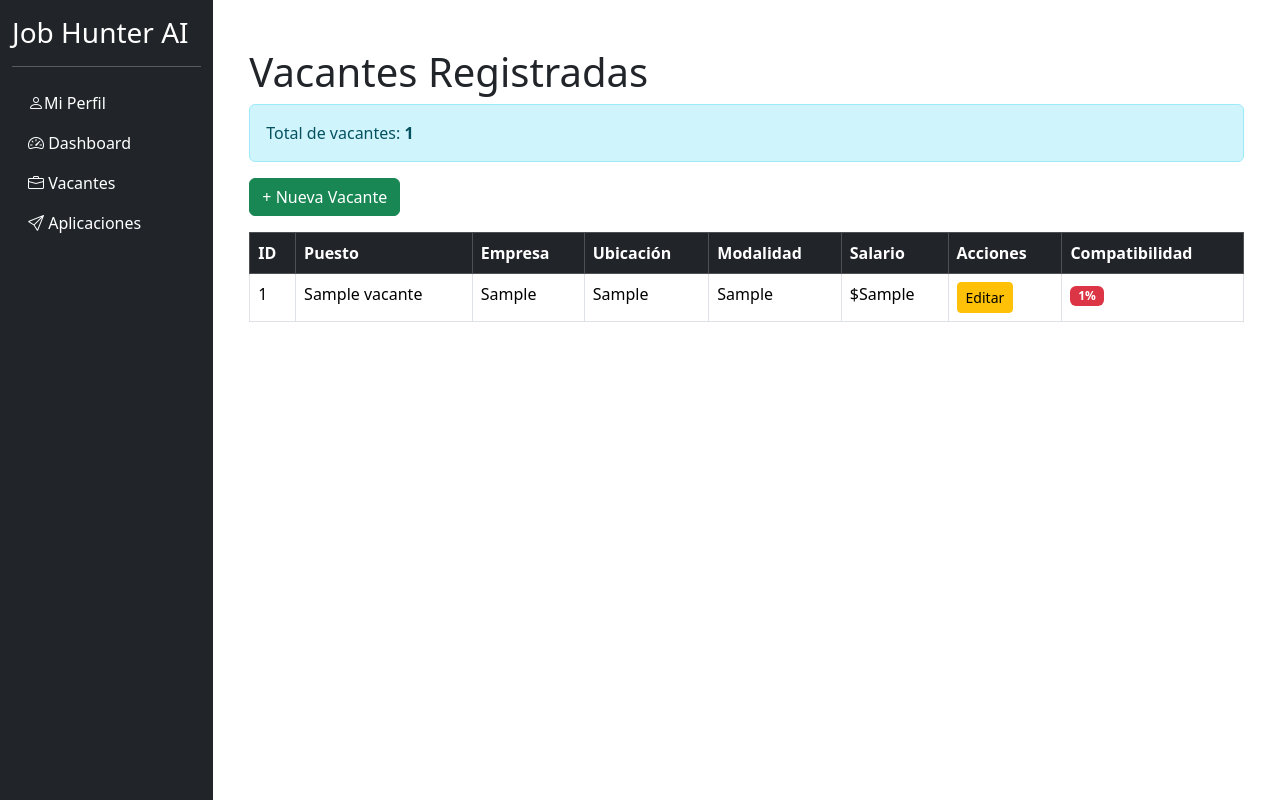
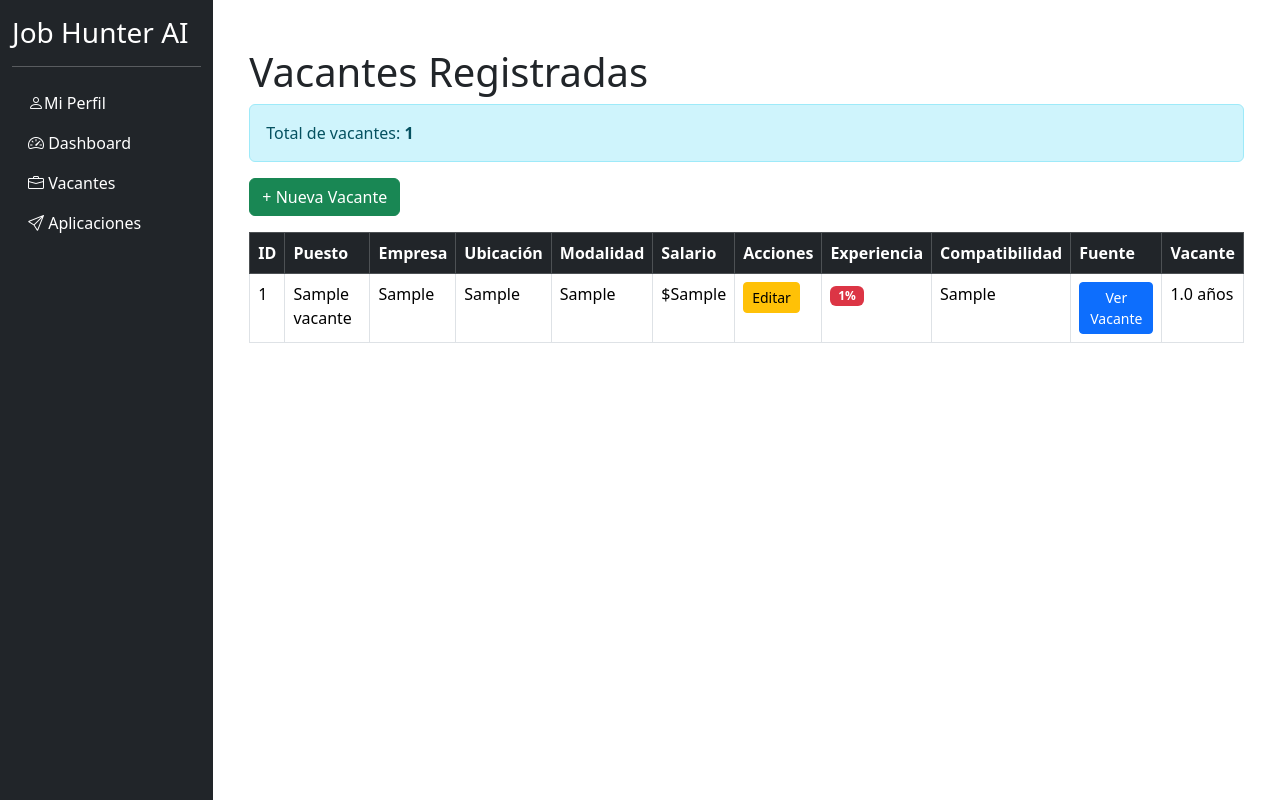
Before and after one commit to AdaraAtenea/job-hunter-ai, a PHP site: page /views/vacantes.php in a window 1280 px wide. Run offline with PHP 8.4, Linux system fonts and the light colour scheme; tables that the repository leaves empty hold one stand-in row (values such as "Sample post").

Commit message:
Agregado de experiencia y url

```diff
--- a/backend/controllers/VacantesController.php
+++ b/backend/controllers/VacantesController.php
@@ -42,14 +42,17 @@ class VacantesController
             $perfil['tecnologias'],
             $_POST['descripcion']
         );
-        return $vacante->guardar(
+       return $vacante->guardar(
             $_POST['titulo'],
             $_POST['empresa'],
             $_POST['ubicacion'],
             $_POST['modalidad'],
             $_POST['salario'],
             $_POST['descripcion'],
-            $compatibilidad);
+            $compatibilidad,
+            $_POST['experiencia_requerida'],
+            $_POST['fuente'],
+            $_POST['url_vacante']);
     }
 }
 
--- a/backend/models/Vacante.php
+++ b/backend/models/Vacante.php
@@ -77,7 +77,10 @@ class Vacante
     $modalidad,
     $salario,
     $descripcion,
-    $compatibilidad
+    $compatibilidad,
+    $experiencia_requerida,
+    $fuente,
+    $url_vacante
 )
 {
     $sql = "INSERT INTO vacantes
@@ -88,7 +91,10 @@ class Vacante
         modalidad,
         salario,
         descripcion,
-        compatibilidad
+        compatibilidad,
+        experiencia_requerida,
+        fuentes,
+        url_vacante
     )
     VALUES
     (
@@ -98,7 +104,10 @@ class Vacante
     :modalidad,
     :salario,
     :descripcion,
-        :compatibilidad
+    :compatibilidad,
+    :experiencia_requerida,
+    :fuentes,
+    :url_vacante
     )";
 
     $stmt = $this->conexion->prepare($sql);
@@ -110,7 +119,10 @@ class Vacante
     ':modalidad' => $modalidad,
     ':salario' => $salario,
     ':descripcion' => $descripcion,
-        ':compatibilidad' => $compatibilidad
+    ':compatibilidad' => $compatibilidad,
+    ':experiencia_requerida' => $experiencia_requerida,
+    ':fuentes' => $fuente,
+    ':url_vacante' => $url_vacante
     ]);
 }
 }
--- a/backend/views/vacantes.php
+++ b/backend/views/vacantes.php
@@ -38,7 +38,10 @@ require_once __DIR__ . '/../layouts/sidebar.php';
                     <th>Modalidad</th>
                     <th>Salario</th>
                     <th>Acciones</th>
+                    <th>Experiencia</th>
                     <th>Compatibilidad</th>
+                    <th>Fuente</th>
+                    <th>Vacante</th>
                 </tr>
             </thead>
 
@@ -69,6 +72,17 @@ require_once __DIR__ . '/../layouts/sidebar.php';
                             ⭐
                         <?php endif; ?></span>
                     </td>
+                    <td><?= $vacante['fuentes'] ?></td>
+                    <td>
+                        <?php if(!empty($vacante['url_vacante'])): ?>
+                            <a href="<?= $vacante['url_vacante'] ?>" target="_blank" class="btn btn-sm btn-primary">Ver Vacante</a>
+                        <?php else: ?>
+                            -
+                        <?php endif; ?>
+                    </td>
+                    <td>
+    <?= $vacante['experiencia_requerida'] ?> años
+</td>
                 </tr>
                 <?php endforeach; ?>
             </tbody>
```
Also changed, not shown: backend/views/nueva_vacante.php (+16 -0 lines), database/jobhunter.sql (+9 -0 lines). Lines whose indentation alone changed are shown as unchanged.
